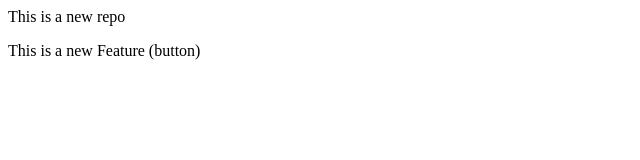
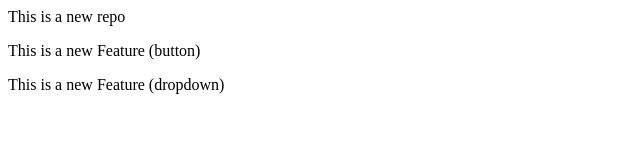
Before and after one commit to RevanthEthan/localrepo, a plain HTML site: page index.html in a window 1280 px wide. Shown: the whole page, without its empty margins (0-640 px from the left). Drawn offline with Linux system fonts and the light colour scheme.

Commit message:
Added a dropdown

```diff
--- a/index.html
+++ b/index.html
@@ -1,2 +1,3 @@
 <p>This is a new repo</p>
 <p>This is a new Feature (button)</p>
+<p>This is a new Feature (dropdown)</p>
```
